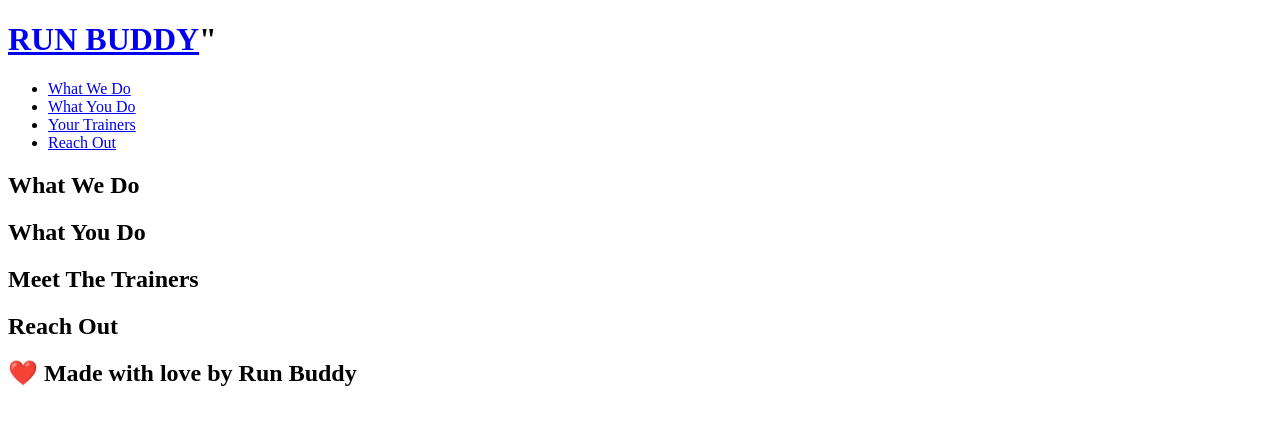
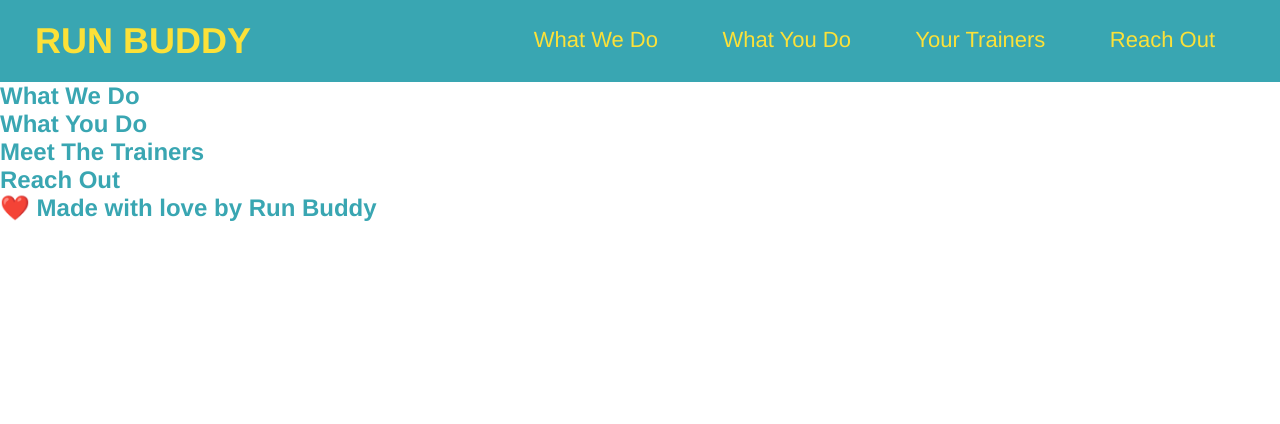
Before and after one commit to LindseyWhite053/run-buddy, a plain HTML site: page index.html in a window 1280 px wide. Drawn offline with Linux system fonts and the light colour scheme.

Commit message:
added header and navigation styling

```diff
--- /dev/null
+++ b/assets/css/style.css
@@ -0,0 +1,42 @@
+* {
+    margin: 0px;
+    padding: 0px;
+}
+
+body {
+    color:#39a6b2;
+    font-family: Helvetica, Arial, sans-serif;
+}
+
+header {
+    padding: 20px 35px;
+    background-color: #39a6b2;
+}
+
+header h1 {
+    font-weight: bold;
+    font-size: 36px;
+    color: #fce138;
+    margin: 0;
+    display: inline;
+}
+
+header a {
+    text-decoration: none;
+    color: #fce138;
+}
+
+header nav {
+    float: right;
+    margin: 7px 0;
+}
+
+header nav ul li {
+    display: inline;
+}
+
+header nav ul li a {
+    margin: 0 30px;
+    font-weight: lighter;
+    font-size: 22px;
+}
--- a/index.html
+++ b/index.html
@@ -1,10 +1,12 @@
 <!DOCTYPE html>
 <html lang=""en">
-
-
+    <head>
+        <link rel="stylesheet" href="./assets/css/style.css" />
+    </head>
+    <body>
         <header>
             <h1>
-           <a href="/">RUN BUDDY</a>"
+            <a href="/">RUN BUDDY</a>
             </h1>
             <nav>
                 <ul>
@@ -46,4 +48,5 @@
         <footer>
             <h2>❤️ Made with love by Run Buddy</h2>
         </footer>
+    </body>
 </html>
```
Lines whose indentation alone changed are shown as unchanged.
